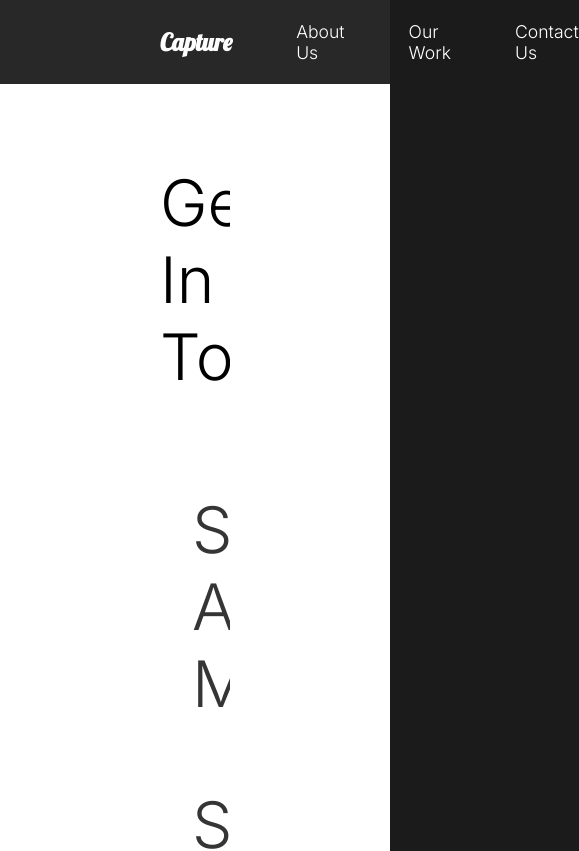
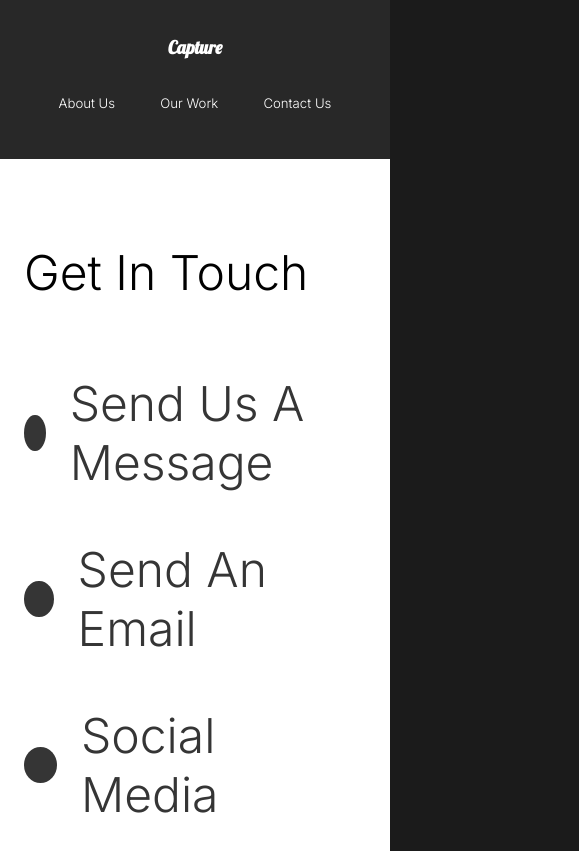
Before and after one commit to NicolasVarone/capture, a React (Create React App) app: page /contact in a window 390 px wide. Shown: the top 851 px of the page, 579 px wide, since content can reach past the window. Built offline with nearby package versions, Linux system fonts and the light colour scheme.

Commit message:
Mobile friendly

```diff
--- a/src/components/GlobalStyle.js
+++ b/src/components/GlobalStyle.js
@@ -5,6 +5,12 @@
     margin: 0;
     padding: 0;
     box-sizing: border-box;
+  }
+
+  html {
+    @media (max-width: 1600px) {
+      font-size: 75%;
+    }
   }
 
   body {
--- a/src/components/Nav.js
+++ b/src/components/Nav.js
@@ -55,6 +55,22 @@
     padding-left: 4rem;
     position: relative;
   }
+  @media (max-width: 800px) {
+    flex-direction: column;
+    padding: 2rem 1rem;
+    #logo {
+      display: inline-block;
+      margin: 1rem;
+    }
+    ul {
+      padding: 2rem;
+      justify-content: space-around;
+      width: 100%;
+      li {
+        padding: 0;
+      }
+    }
+  }
 `;
 
 export default Nav;
--- a/src/components/ServicesSection.js
+++ b/src/components/ServicesSection.js
@@ -79,7 +79,7 @@
   }
 `;
 const Card = styled.div`
-  flex-basis: 20rem;
+  flex-basis: 19rem;
   .icon {
     display: flex;
     align-items: center;
--- a/src/pages/ContactUs.js
+++ b/src/pages/ContactUs.js
@@ -48,11 +48,18 @@
   padding: 5rem 10rem;
   color: #353535;
   min-height: 90vh;
+  @media (max-width: 1300px) {
+    padding: 2rem;
+    font-size: 1rem;
+  }
 `;
 
 const Title = styled.div`
   margin-bottom: 4rem;
   color: black;
+  @media (max-width: 1300px) {
+    margin-top: 5rem;
+  }
 `;
 
 const Hide = styled.div`
--- a/src/pages/MovieDetail.js
+++ b/src/pages/MovieDetail.js
@@ -62,6 +62,7 @@
   padding-top: 20vh;
   position: relative;
   h2 {
+    font-size: 3.2rem;
     position: absolute;
     top: 10%;
     left: 50%;
@@ -80,6 +81,10 @@
   margin: 5rem 10rem;
   align-items: center;
   justify-content: space-around;
+  @media (max-width: 1500px) {
+    display: block;
+    margin: 2rem 2rem;
+  }
 `;
 
 const AwardStyle = styled.div`
```
